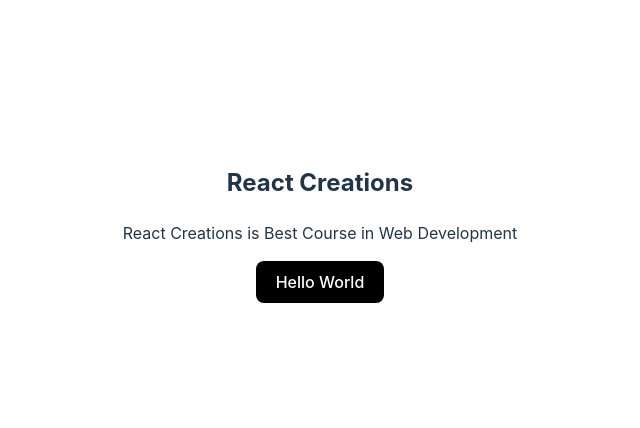
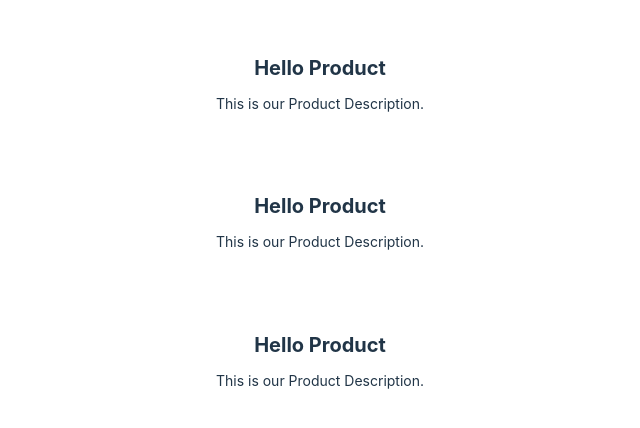
Before and after one commit to developermickey/Learn-ReactJS, a React (Vite) app: page / in a window 1280 px wide. Shown: the part 176-604 px from the top of the page, without its empty margins (320-960 px from the left). Built offline with nearby package versions, Linux system fonts and the light colour scheme.

Commit message:
Component Created

```diff
--- a/src/App.jsx
+++ b/src/App.jsx
@@ -1,7 +1,5 @@
 import './App.css'
-import Title  from './components/Title';
-import Description from './components/Description';
-import Button from './components/Button';
+import ProductTab from './components/ProductTab';
 
 
 
@@ -11,11 +9,7 @@ import Button from './components/Button';
 function App() {
 
   return (
-    <div>
-      <Title />
-      <Description />
-      <Button />
-    </div>
+    <ProductTab />
   );
 }
 
--- /dev/null
+++ b/src/components/Product/Product.css
@@ -0,0 +1,12 @@
+.product {
+    border: 1px solid #fff;
+    border-radius: 24px;
+    padding: 1rem;
+    margin: 20px;
+}
+.product h1 {
+    font-size: 20px;
+}
+.product p {
+    font-size: 14px;
+}
--- /dev/null
+++ b/src/components/Product/index.jsx
@@ -0,0 +1,13 @@
+import "./Product.css"
+function Product() {
+  return (
+    <div className="product">
+        <h1>Hello Product</h1>
+        <p>This is our Product Description.</p>
+
+    </div>
+  )
+}
+
+
+export default Product;
--- /dev/null
+++ b/src/components/ProductTab/index.jsx
@@ -0,0 +1,14 @@
+import Product from "../Product";
+
+function ProductTab() {
+    return (
+        <div>
+        <Product />
+        <Product />
+        <Product />
+      </div>
+    )
+  }
+
+
+  export default ProductTab;
```
